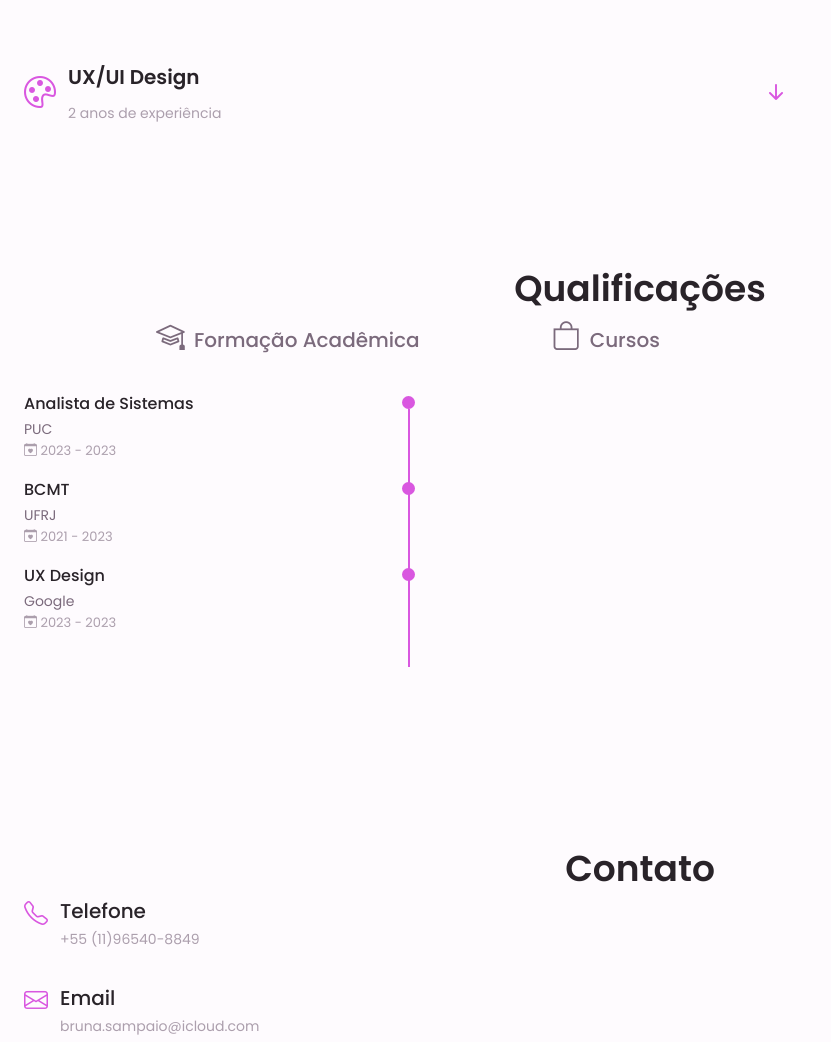
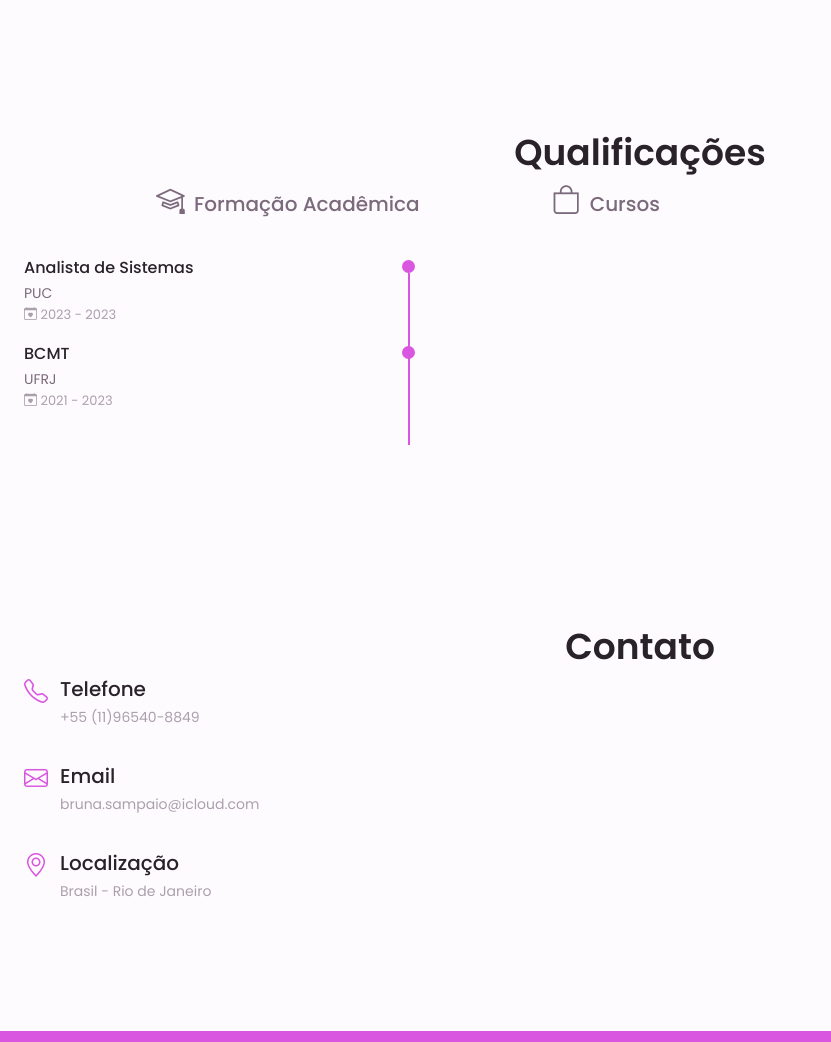
Before and after one commit to brunabricio/my-portfolio, a plain HTML site: page index.html in a window 1280 px wide. Shown: the part 1758-2800 px from the top of the page, without its empty margins (0-831 px from the left). Drawn offline with nearby package versions, Linux system fonts and the light colour scheme.

Commit message:
Update index.html

```diff
--- a/index.html
+++ b/index.html
@@ -40,6 +40,11 @@
                 no desenvolvimento de interfaces de usuário atraentes e
                 responsivas.
               </p>
+              <div>
+                <button class="button button--flex">
+                  <a href="https://github.com/brunabricio" target="_blank"> GitHub </a>
+                </button>
+              </div>
             </div>
 
             <div class="home__img">
@@ -72,11 +77,6 @@
                   />
                 </g>
               </svg>
-            </div>
-            <div>
-              <button class="button button--flex">
-                <a href="#contact"> Contato </a>
-              </button>
             </div>
           </div>
         </div>
@@ -204,79 +204,6 @@
                 </div>
               </div>
             </div>
-            <br />
-
-            <div class="skills__content skills__close">
-              <div class="skills__header">
-                <i class="bi bi-palette skills__icon"></i>
-                <div>
-                  <h1 class="skills__title">UX/UI Design</h1>
-                  <span class="skills__subtitle"> 2 anos de experiência </span>
-                </div>
-
-                <i class="bi bi-arrow-down-short skills__arrow"></i>
-              </div>
-              <div class="skills__list grid">
-                <div class="skills__data">
-                  <div class="skills__title">
-                    <h3 class="skills__name">HTML</h3>
-                    <span class="skills__number">90%</span>
-                  </div>
-                  <div class="skills__bar">
-                    <span class="skills__percentage skills__html"></span>
-                  </div>
-                </div>
-
-                <div class="skills__data">
-                  <div class="skills__title">
-                    <h3 class="skills__name">CSS</h3>
-                    <span class="skills__number">60%</span>
-                  </div>
-                  <div class="skills__bar">
-                    <span class="skills__percentage skills__css"></span>
-                  </div>
-                </div>
-
-                <div class="skills__data">
-                  <div class="skills__title">
-                    <h3 class="skills__name">JavaScript</h3>
-                    <span class="skills__number">60%</span>
-                  </div>
-                  <div class="skills__bar">
-                    <span class="skills__percentage skills__js"></span>
-                  </div>
-                </div>
-
-                <div class="skills__data">
-                  <div class="skills__title">
-                    <h3 class="skills__name">TypeScript</h3>
-                    <span class="skills__number">30%</span>
-                  </div>
-                  <div class="skills__bar">
-                    <span class="skills__percentage skills__ts"></span>
-                  </div>
-                </div>
-
-                <div class="skills__data">
-                  <div class="skills__title">
-                    <h3 class="skills__name">Angular</h3>
-                    <span class="skills__number">60%</span>
-                  </div>
-                  <div class="skills__bar">
-                    <span class="skills__percentage skills__angular"></span>
-                  </div>
-                </div>
-                <div class="skills__data">
-                  <div class="skills__title">
-                    <h3 class="skills__name">Git</h3>
-                    <span class="skills__number">40%</span>
-                  </div>
-                  <div class="skills__bar">
-                    <span class="skills__percentage skills__git"></span>
-                  </div>
-                </div>
-              </div>
-            </div>
           </div>
         </div>
       </section>
@@ -337,23 +264,6 @@
                   <span class="qualification__line"></span>
                 </div>
               </div>
-
-              <div class="qualification__data">
-                <div>
-                  <h3 class="qualification__title">UX Design</h3>
-                  <span class="qualification__subtitle">Google</span>
-                  <div class="qualification__calendar">
-                    <i class="bi bi-calendar-heart"></i>
-                    2023 - 2023
-                  </div>
-                </div>
-
-                <div>
-                  <span class="qualification__rouder"></span>
-                  <span class="qualification__line"></span>
-                </div>
-              </div>
-            </div>
 
             <div class="qualification__content" data-content id="work">
 
@@ -442,7 +352,7 @@
               <div>
                 <h3 class="contact__title">Localização</h3>
                 <span class="contact__subtitle"
-                  >Brasil - Rio de Janeiro | São Paulo</span
+                  >Brasil - Rio de Janeiro </span
                 >
               </div>
             </div>
@@ -457,7 +367,6 @@
         <p class="footer__rights">Todos os Direitos Reservados ©</p>
       </div>
     </footer>
-
-    <script src="assets/js/main.js"></script>
+  <script src="assets/js/main.js"></script>
   </body>
 </html>
```
